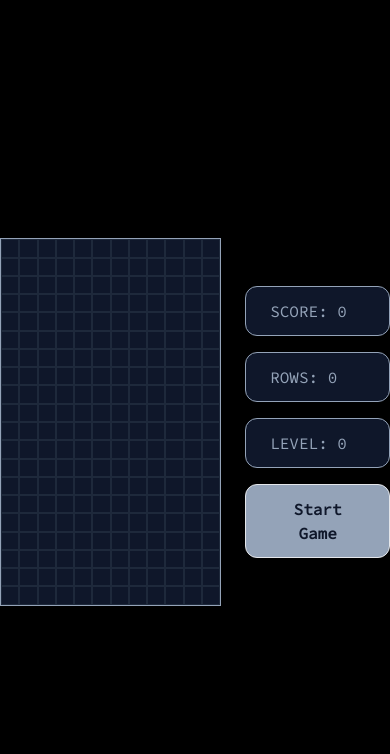
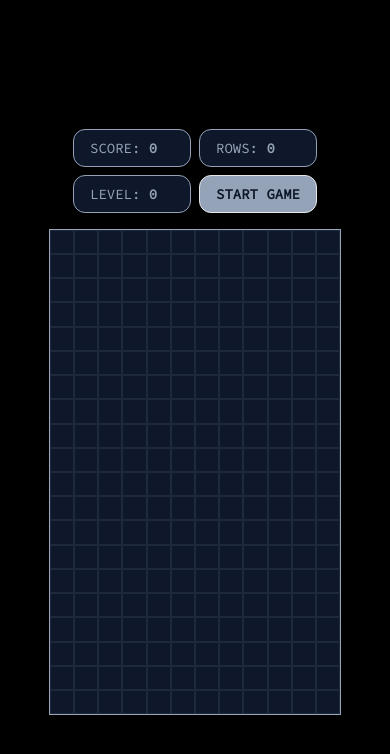
Before and after one commit to JustinFowlerArt/react-tetris, a React app: page / in a window 390 px wide. Shown: the top 754 px of the page. Built offline with nearby package versions, Linux system fonts and the light colour scheme.

Commit message:
Improve responsive styling, add animation, update README

```diff
--- a/src/components/cell.tsx
+++ b/src/components/cell.tsx
@@ -1,6 +1,11 @@
 import React from 'react';
 
-const Cell = ({ type }: { type: string | number }) => {
+interface Props {
+    type: string | number;
+    status: string | number
+}
+
+const Cell = ({type, status}: Props) => {
 	return (
 		<div
 			className={`aspect-square w-full ${
@@ -18,8 +23,8 @@ const Cell = ({ type }: { type: string | number }) => {
 					? 'border-4 bg-orange-600/80 border-orange-400 border-b-orange-400/10 border-l-orange-400/30'
 					: type === 'Z'
 					? 'border-4 bg-indigo-600/80 border-indigo-400 border-b-indigo-400/10 border-l-indigo-400/30'
-					: 'border bg-slate-900 border-slate-800'
-			}`}
+					: 'border border-slate-800'
+			} ${status === 'merged' ? 'animate-bounce-once' : ''}`}
 		></div>
 	);
 };
--- a/src/components/display.tsx
+++ b/src/components/display.tsx
@@ -1,7 +1,22 @@
-export const Display = ({text}: {text: string}) => {
-    return (
-        <div className='w-full border bg-slate-900 border-slate-400 rounded-xl py-3 px-6 text-slate-400'>
-            <span className={`${text === 'Game Over' && 'text-red-700 text-center'}`}>{text.toUpperCase()}</span>
-        </div>
-    )
+interface Props {
+	text: string;
+	value?: number;
 }
+
+export const Display = ({ text, value }: Props) => {
+	return (
+		<div
+			className={`h-min border bg-slate-900 border-slate-400 text-slate-400 rounded-xl py-2 px-4 sm:py-3 sm:px-6 sm:col-span-2 ${
+				text === 'Game Over' && 'col-span-2 text-center'
+			}`}
+		>
+			<span className={`${text === 'Game Over' && 'text-red-700'}`}>
+				{text.toUpperCase()}
+			</span>
+            <span className='font-bold relative'>
+                <div className='opacity-0 h-4 w-4 border border-white rounded-full absolute top-1 left-0 animate-ping-once'></div>
+				{value}
+			</span>
+		</div>
+	);
+};
--- a/src/components/stage.tsx
+++ b/src/components/stage.tsx
@@ -3,8 +3,8 @@ import { IStage } from './types';
 
 export const Stage = ({ stage }: { stage: IStage }) => {
 	return (
-		<main className='grid grid-cols-12 gap-0 auto-cols w-3/4 md:w-1/3 border border-slate-400'>
-			{stage.map(row => row.map((cell, x) => <Cell key={x} type={cell[0]} />))}
+		<main className='grid grid-cols-12 gap-0 bg-slate-900 auto-cols w-3/4 xs:w-[60%] sm:w-7/12 md:w-1/2 lg:w-[40%] xl:w-1/4 border border-slate-400'>
+			{stage.map(row => row.map((cell, x) => <Cell key={x} type={cell[0]} status={cell[1]} />))}
 		</main>
 	);
 };
--- a/src/components/tetris.tsx
+++ b/src/components/tetris.tsx
@@ -101,25 +101,25 @@ export const Tetris = () => {
 
 	return (
 		<div
-			className='h-screen w-screen bg-black flex justify-center items-center space-x-6'
+			className='h-screen w-screen bg-black flex flex-col justify-center items-center text-sm xs:text-base sm:flex-row'
 			role='button'
 			tabIndex={0}
 			onKeyDown={e => handleMove(e)}
 			onKeyUp={e => handleKeyUp(e)}
 		>
-			<Stage stage={stage} />
-			<aside className='flex flex-col space-y-4 w-48'>
+			<aside className='grid grid-cols-2 gap-2 mb-4 sm:mb-0 sm:gap-4 sm:w-48 sm:order-2 sm:ml-6'>
 				{gameOver && <Display text='Game Over' />}
-				<Display text={`Score: ${score}`} />
-				<Display text={`Rows: ${rows}`} />
-				<Display text={`Level: ${level}`} />
+				<Display key={`Score: ${score}`} text='Score: ' value={score} />
+				<Display key={`Rows: ${rows}`} text='Rows: ' value={rows} />
+				<Display key={`Level: ${level}`} text='Level: ' value={level} />
 				<button
-					className='bg-slate-400 text-slate-900 border rounded-xl py-3 px-6 font-bold hover:bg-slate-900 hover:border-slate-400 hover:text-slate-400'
+					className='bg-slate-400 text-slate-900 border font-bold rounded-xl py-2 px-4 sm:py-3 sm:px-6 sm:col-span-2 hover:bg-slate-900 hover:border-slate-400 hover:text-slate-400'
 					onClick={startGame}
 				>
-					Start Game
+					START GAME
 				</button>
 			</aside>
+			<Stage stage={stage} />
 		</div>
 	);
 };
--- a/tailwind.config.js
+++ b/tailwind.config.js
@@ -1,9 +1,46 @@
+// eslint-disable-next-line @typescript-eslint/no-var-requires
+const defaultTheme = require('tailwindcss/defaultTheme');
+
 module.exports = {
-  content: [
-    "./src/**/*.{js,jsx,ts,tsx}",
-  ],
-  theme: {
-    extend: {},
-  },
-  plugins: [],
-}
+	content: ['./src/**/*.{js,jsx,ts,tsx}'],
+	theme: {
+		extend: {
+			keyframes: {
+				'bounce-once': {
+					'0%, 100%': {
+						transform: 'translateY(-10%)',
+						'animation-timing-function': 'cubic-bezier(0.8,0,1,1)',
+					},
+					'50%': {
+						transform: 'none',
+						'animation-timing-function': '(0,0,0.2,1)',
+					},
+				},
+				'ping-once': {
+					'0%': {
+						opacity: 0,
+					},
+					'5%': {
+						opacity: 1,
+					},
+					'30%': {
+						opacity: 0,
+						transform: 'scale(3)',
+					},
+                    '100%': {
+                        opacity: 0,
+                    }
+				},
+			},
+			animation: {
+				'bounce-once': 'bounce-once .5s linear',
+				'ping-once': 'ping-once 1s cubic-bezier(0, 0, 0.2, 1)',
+			},
+		},
+		screens: {
+			xs: '475px',
+			...defaultTheme.screens,
+		},
+	},
+	plugins: [],
+};
```
Also changed, not shown: design/react-tetris.png (added), 1 other file (tests, documents, lock files or other folders).
